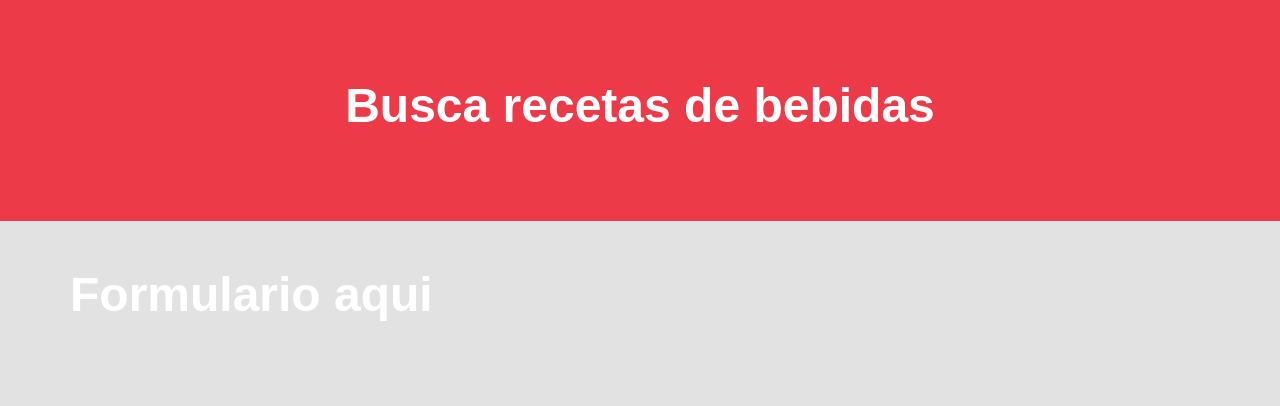
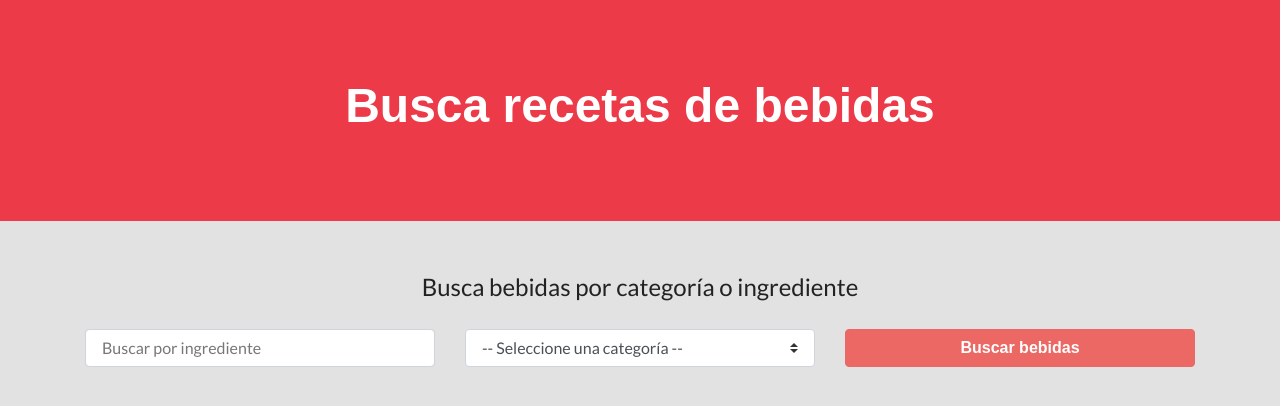
Before and after one commit to juanluna96/cocktails-react, a React (Create React App) app: page / in a window 1280 px wide. Shown: the top 406 px of the page. Built offline with nearby package versions, Linux system fonts and the light colour scheme; a web font is replaced by a local one.

Commit message:
Creando el Formulario

```diff
--- a/src/components/Formulario.js
+++ b/src/components/Formulario.js
@@ -2,7 +2,25 @@ import React from 'react'
 
 const Formulario = () => {
     return (
-        <h1>Formulario aqui</h1>
+        <form method="post" className="col-12">
+            <fieldset className="text-center">
+                <legend>Busca bebidas por categoría o ingrediente</legend>
+            </fieldset>
+
+            <div className="row mt-3">
+                <div className="col-md-4">
+                    <input className="form-control" type="text" name="nombre" placeholder="Buscar por ingrediente" />
+                </div>
+                <div className="col-md-4">
+                    <select id="categoria" className="custom-select" name="categoria">
+                        <option>-- Seleccione una categoría --</option>
+                    </select>
+                </div>
+                <div className="col-md-4">
+                    <button className="btn btn-primary btn-block" type="submit">Buscar bebidas</button>
+                </div>
+            </div>
+        </form>
     )
 }
 
```
